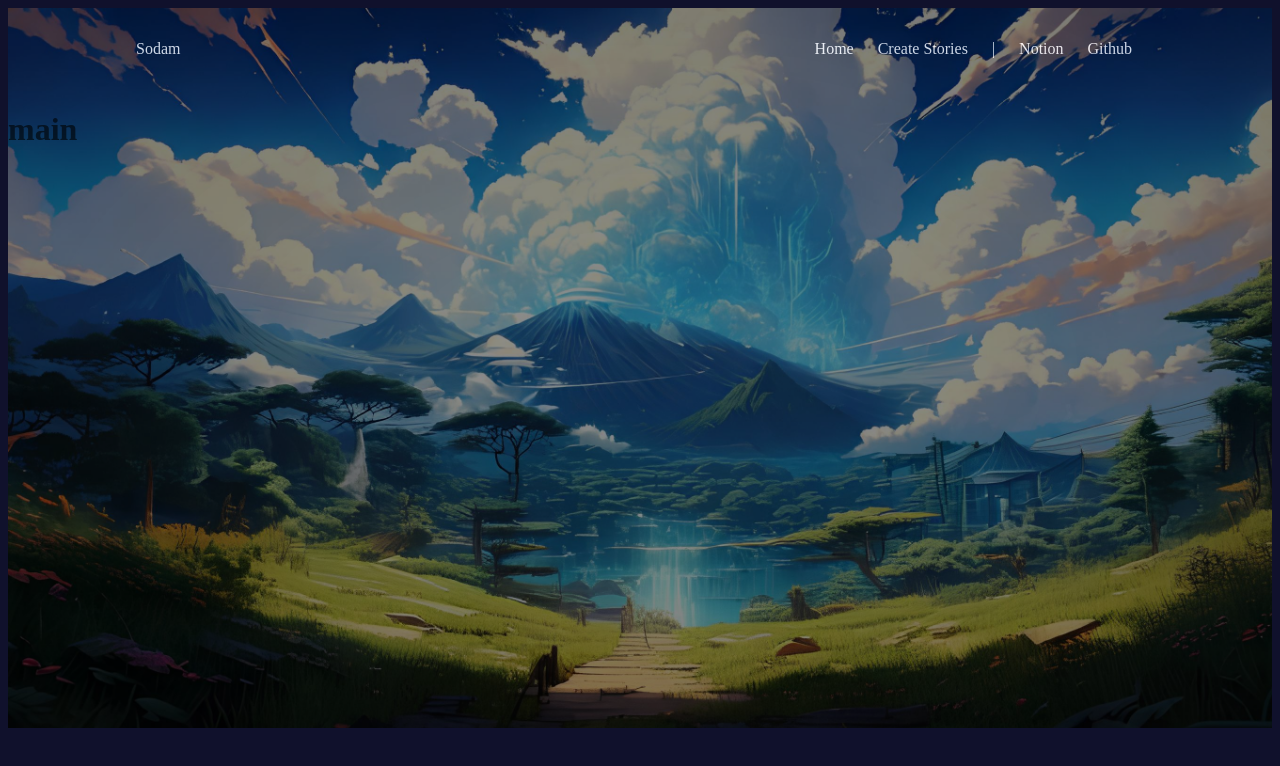
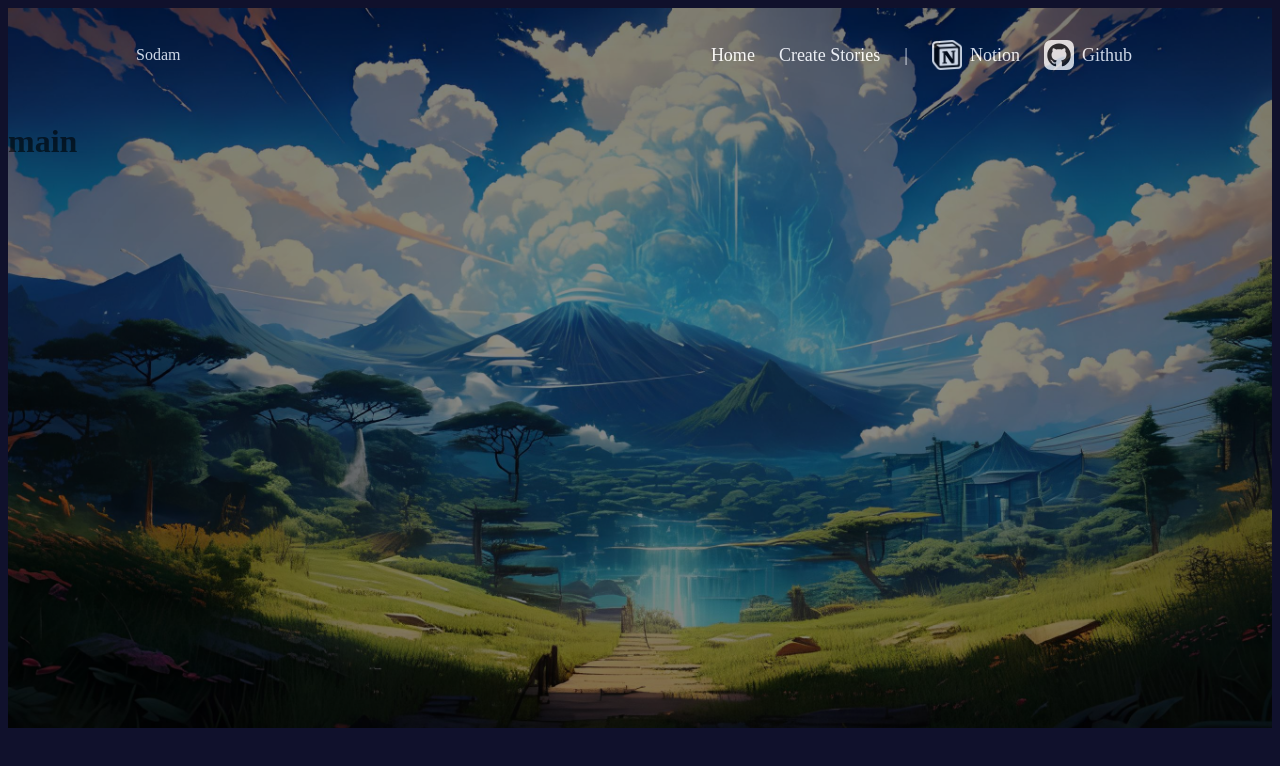
Before and after one commit to winshine0326/Sodam, a React (Vite) app in the folder frontend/: page / in a window 1280 px wide. Shown: the top 766 px of the page. Built offline with nearby package versions, Linux system fonts and the light colour scheme.

Commit message:
style: nav바 깃허브, 노션 아이콘 이미지 추가

```diff
--- a/frontend/src/assets/css/home.css
+++ b/frontend/src/assets/css/home.css
@@ -39,6 +39,10 @@ a {
 }
 
 .homeNavMenu li {
+    font-size: large;
+    display: flex;
+    align-items: center;
+    gap: 8px;
     padding: 8px 12px;
 }
 
@@ -47,3 +51,8 @@ a {
     background-color: #a2b4c08f;
     border-radius: 4px;
 }
+
+.homeNavMenu li > img{
+
+    width: 30px;
+}
--- a/frontend/src/pages/Home.jsx
+++ b/frontend/src/pages/Home.jsx
@@ -1,5 +1,7 @@
 import React from 'react';
 import '../assets/css/home.css';
+import notionIcon from '../assets/images/notionIcon.png';
+import githubIcon from '../assets/images/githubIcon.svg';
 
 const Home = () => {
     return (
@@ -15,8 +17,8 @@ const Home = () => {
                                 <li><a href="">Home</a></li>
                                 <li><a href="">Create Stories</a></li>
                                 <li>|</li>
-                                <li><a href="">Notion</a></li>
-                                <li><a href="">Github</a></li>
+                                <a href="https://tested-arrow-f94.notion.site/Sodam-196b7a0a13588054bcb0c7f83d5341da?pvs=4"><li><img src={notionIcon}/>Notion</li></a>
+                                <a href="https://github.com/winshine0326/Sodam"><li><img src={githubIcon}/>Github</li></a>
                             </ul>
                         </nav>
                         <h1>main</h1>
```
Also changed, not shown: frontend/src/assets/images/githubIcon.png (deleted), frontend/src/assets/images/githubIcon.svg (added).
